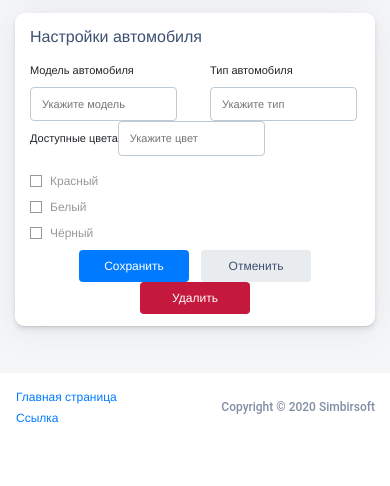
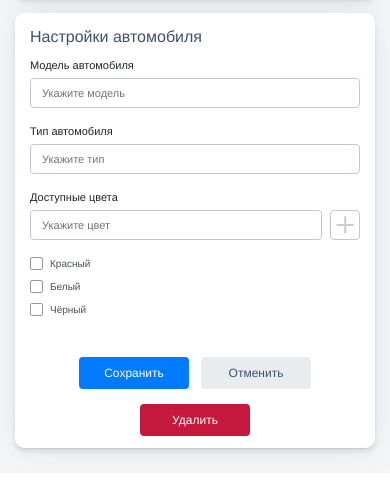
Before and after one commit to onexsan/admin-nfd, a Vue app: page /admin/edit/car/ in a window 390 px wide. Shown: the part 637-1123 px from the top of the page. Before the commit the page ends 1078 px from the top, so only its background shows below. Built offline with nearby package versions, Linux system fonts and the light colour scheme; no server answers; what vue-easy-slider, vue-yandex-maps would draw is missing.

Commit message:
V-10 Вёрстка инпутов, адаптивная вёрстка

```diff
--- a/src/scss/blocks/admin/admin-edit.scss
+++ b/src/scss/blocks/admin/admin-edit.scss
@@ -1,11 +1,12 @@
 .admin-edit {
   display: grid;
-  grid-template-columns: 30% 1fr;
+  grid-template-columns: 35% 1fr;
   gap: 30px;
   align-items: flex-start;
 
   &.admin-edit--details-only {
     grid-template-columns: 1fr;
+    gap: 15px;
   }
 
   @include sm-desktops {
@@ -15,6 +16,10 @@
 }
 
 .edit-card {
+  @include sm-desktops {
+    height: 100%;
+  }
+
   .form-group {
     margin-bottom: 0;
   }
@@ -125,13 +130,14 @@
 }
 
 .edit-main {
-  min-height: 80vh;
+  min-height: 90%;
   display: flex;
   flex-direction: column;
   justify-content: space-between;
 
-  @include phones {
+  @include sm-desktops {
     min-height: 1px;
+    height: 100%;
   }
 
   &__legend {
@@ -145,6 +151,7 @@
   }
 
   &__controls {
+    margin-top: 10px;
     display: flex;
     align-items: center;
     justify-content: space-between;
@@ -157,6 +164,14 @@
       display: flex;
       align-items: center;
       justify-content: space-between;
+
+      @include phones {
+        margin-bottom: 15px;
+
+        &:last-child {
+          margin-bottom: 0;
+        }
+      }
 
       button.btn {
         font-size: 12px;
@@ -174,4 +189,48 @@
       }
     }
   }
+
+  .form-group {
+    display: flex;
+    flex-direction: column;
+
+    .input-group-add {
+      width: 100%;
+      display: grid;
+      grid-template-columns: 1fr auto;
+
+      input {
+        width: 100%;
+      }
+
+      .btn-add {
+        margin-left: 8px;
+      }
+    }
+  }
+
+  label.label {
+    margin-bottom: 4px;
+  }
+
+  .row {
+    margin: 0;
+    margin-bottom: 15px;
+    display: grid;
+    grid-template-columns: 1fr 1fr;
+    gap: 20px;
+
+    @include tablets {
+      grid-template-columns: 1fr;
+      gap: 15px;
+    }
+
+    &:last-child {
+      margin-bottom: 0;
+    }
+
+    .col {
+      padding: 0;
+    }
+  }
 }
--- a/src/scss/blocks/buttons.scss
+++ b/src/scss/blocks/buttons.scss
@@ -75,6 +75,48 @@ a.btn {
     border: 1px solid #becad6;
     background: #ffffff;
     color: #5a6169;
+
+    &:hover,
+    &:active,
+    &:focus {
+      border: 1px solid #becad6;
+      background: $gray-admin;
+    }
+  }
+
+  &.btn-add {
+    background: #ffffff;
+    border: 1px solid #becad6;
+    width: 30px;
+    height: 30px;
+    display: flex;
+    align-items: center;
+    justify-content: center;
+    padding: 0;
+    font-weight: normal;
+    position: relative;
+
+    &:after {
+      content: '';
+      height: 80%;
+      width: 80%;
+      background-image: url('~@/assets/icons/close-btn.svg');
+      background-size: contain;
+      background-repeat: no-repeat;
+      background-position: center;
+      display: flex;
+      align-items: center;
+      justify-content: center;
+      position: absolute;
+      top: 0;
+      bottom: 0;
+      left: 0;
+      right: 0;
+      margin: auto;
+      color: #becad6;
+      filter: brightness(80%);
+      transform: rotate(45deg);
+    }
 
     &:hover,
     &:active,
--- a/src/scss/blocks/inputs.scss
+++ b/src/scss/blocks/inputs.scss
@@ -18,7 +18,7 @@ form.order-form input.field-input {
 input.text-input {
   border: 1px solid #becad6;
   border-radius: 4px;
-  padding: 8px 11px;
+  padding: 6px 11px;
   font-size: 11px;
 }
 
@@ -145,7 +145,8 @@ input.text-input {
     display: block;
   }
 
-  &.checkbox--admin {
+  &.checkbox--admin,
+  &.checkbox--blue {
     .checkbox__icon {
       width: 13px;
       height: 13px;
@@ -169,6 +170,31 @@ input.text-input {
       color: #999999;
     }
   }
+
+  &.checkbox--blue {
+    .checkbox__text {
+      color: #495057;
+    }
+
+    &:hover {
+      .checkbox__icon {
+        border-color: $bright-blue;
+      }
+    }
+
+    .checkbox__input:checked ~ .checkbox__icon {
+      border-color: $bright-blue;
+      background-color: $bright-blue;
+
+      &:after {
+        border-color: #ffffff;
+      }
+    }
+
+    .checkbox__input:checked ~ .checkbox__text {
+      color: #495057;
+    }
+  }
 }
 
 .date-time-picker .field.flex {
--- a/src/views/EditPage.vue
+++ b/src/views/EditPage.vue
@@ -34,7 +34,10 @@
           <legend class="edit-main__legend">Настройки автомобиля</legend>
           <b-row>
             <b-col>
-              <div class="form-group">
+              <div
+                class="form-group"
+                :class="{ 'form-group--error': $v.itemData.model.$error }"
+              >
                 <label for="model" class="label">Модель автомобиля</label>
                 <input
                   type="text"
@@ -42,11 +45,16 @@
                   id="model"
                   class="text-input"
                   placeholder="Укажите модель"
+                  v-model="itemData.model"
                 />
+                <p class="error">Поле обязательно для заполнения.</p>
               </div>
             </b-col>
             <b-col>
-              <div class="form-group">
+              <div
+                class="form-group"
+                :class="{ 'form-group--error': $v.itemData.type.$error }"
+              >
                 <label for="type" class="label">Тип автомобиля</label>
                 <input
                   type="text"
@@ -54,21 +62,32 @@
                   id="type"
                   class="text-input"
                   placeholder="Укажите тип"
+                  v-model="itemData.type"
                 />
+                <p class="error">Поле обязательно для заполнения.</p>
               </div>
             </b-col>
           </b-row>
           <b-row>
             <b-col>
-              <div class="form-group">
+              <div
+                class="form-group"
+                :class="{ 'form-group--error': $v.itemData.color.$error }"
+              >
                 <label for="colors" class="label">Доступные цвета</label>
+                <div class="input-group-add">
                   <input
                     type="text"
                     name="colors"
                     id="colors"
                     class="text-input"
                     placeholder="Укажите цвет"
+                    v-model="itemData.color"
                   />
+                  <button class="btn btn-add"></button>
+                </div>
+
+                <p class="error">Поле обязательно для заполнения.</p>
               </div>
               <div class="form-group-checkbox">
                 <label class="checkbox checkbox--blue" for="color1">
@@ -111,8 +130,14 @@
         </fieldset>
         <fieldset class="edit-main__controls edit-main-controls">
           <div class="edit-main-controls__group">
-            <button class="btn btn-primary" type="submit">Сохранить</button>
-            <button class="btn btn-secondary" type="submit">Отменить</button>
+            <button
+              class="btn btn-primary"
+              type="submit"
+              @click.prevent="submitForm()"
+            >
+              Сохранить
+            </button>
+            <button class="btn btn-secondary">Отменить</button>
           </div>
           <div class="edit-main-controls__group">
             <button class="btn btn-delete">Удалить</button>
@@ -123,6 +148,33 @@
   </div>
 </template>
 
+<script>
+import { required } from 'vuelidate/lib/validators';
+export default {
+  data() {
+    return {
+      itemData: {
+        model: '',
+        type: '',
+        color: '',
+      },
+    };
+  },
+  validations: {
+    itemData: {
+      model: { required },
+      type: { required },
+      color: { required },
+    },
+  },
+  methods: {
+    submitForm() {
+      this.$v.$touch();
+    },
+  },
+};
+</script>
+
 <style>
 .admin-content,
 .admin-edit {
```
Lines whose indentation alone changed are shown as unchanged.
